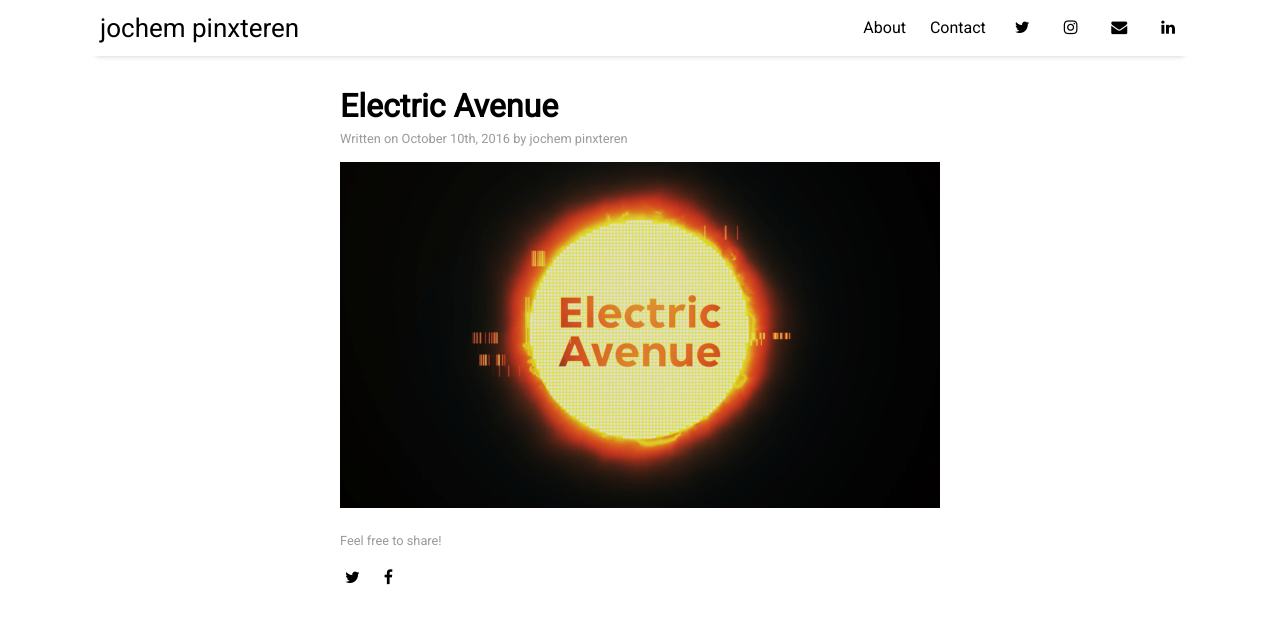
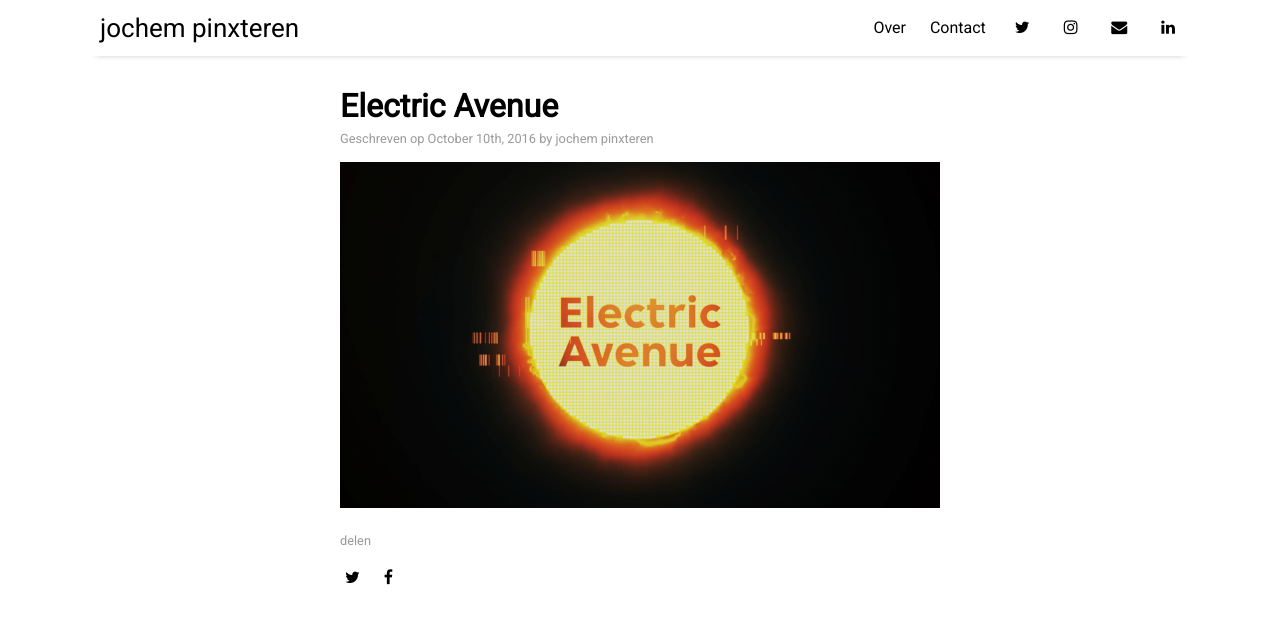
Before and after one commit to jpinxteren/portfolio, a Jekyll site: the page built from _posts/2016-10-10-electric-avenue.md, in a window 1280 px wide and 1069 px high. Shown: the top 624 px of the window. Built offline with Jekyll 4.4.1, drawn with Linux system fonts in a browser that asks for light colours; nearby versions of some CDN libraries.

Commit message:
updates about

```diff
--- a/_data/settings.yml
+++ b/_data/settings.yml
@@ -11,7 +11,7 @@
 #- {name: 'Learning Resources', url: 'resources'}
 #- {name: 'Sample Posts',       url: 'sample-posts'}
 #- {name: 'Documentation',      url: 'documentation'}
-- {name: 'About',              url: 'about'}
+- {name: 'Over',              url: 'about'}
 - {name: 'Contact',            url: 'contact'}
 
 # Available social icons are powered by Font Awesome, so you can use any icon that they offer
@@ -19,7 +19,7 @@
 - {icon: 'twitter', link:    'https://twitter.com/pinxteren'}
 #- {icon: 'facebook', link:   'https://www.facebook.com/paululele'}
 - {icon: 'instagram', link:  'https://instagram.com/jpinxteren'}
-- {icon: 'envelope', link:   'mailto:hello@paulle.ca'}
+- {icon: 'envelope', link:   'mailto:jpinxteren@gmail.com'}
 - {icon: 'linkedin', link:   'https://linkedin.com/in/jochempinxteren'}
 #- {icon: 'rss-square', link: 'feed.xml'}
 # - {icon: 'rss-square', link: 'rss-feed.xml'}
@@ -29,8 +29,8 @@
   next_page: 'Nieuwer'
   previous_page: 'Ouder'
 
-sharing_button_prompt: 'Feel free to share!'
+sharing_button_prompt: 'delen'
 
 related_posts: 'Zie ook...'
 
-post_date_prefix: 'Written on'
+post_date_prefix: 'Geschreven op'
--- a/pages/about.md
+++ b/pages/about.md
@@ -1,7 +1,8 @@
 ---
 layout: page
-title: About
+title: Over
 permalink: /about
+image:
 ---
 
 Welkom op de website van Jochem Pinxteren.
```
Also changed, not shown: 1 other file.
